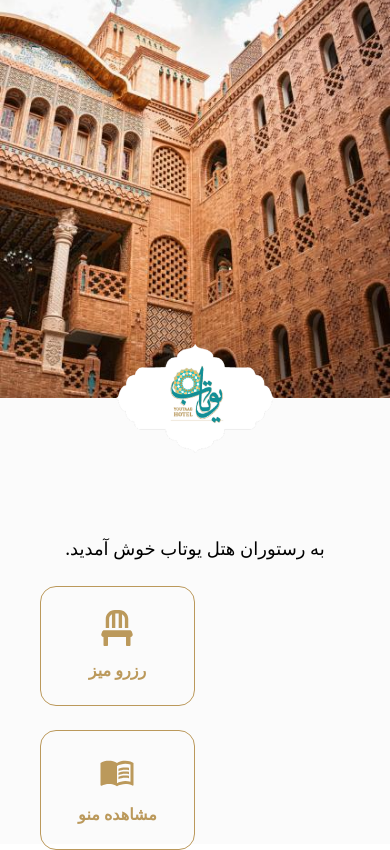
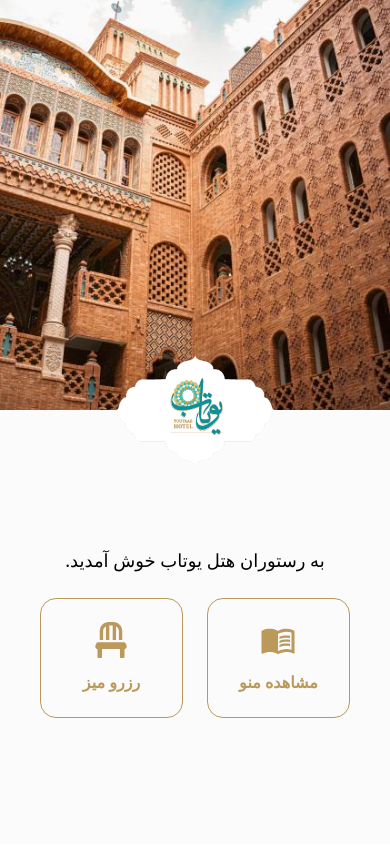
Before and after one commit to ZR-Dba/youtaab-hotel-front, a React (Vite) app: page / in a window 390 px wide. Built offline with nearby package versions, Linux system fonts and the light colour scheme; no server answers.

Commit message:
fix: correct layout direction for reservation and menu links in App component

```diff
--- a/src/App.tsx
+++ b/src/App.tsx
@@ -98,7 +98,7 @@
             .به رستوران هتل یوتاب خوش آمدید
           </div>
           <div>
-			<div className="flex flex-col sm:flex-row gap-6">
+			<div className="flex flex-row sm:flex-row gap-6">
             <Link
               to="/reserve"
               className="w-1/2 flex flex-row items-center justify-center"
```
